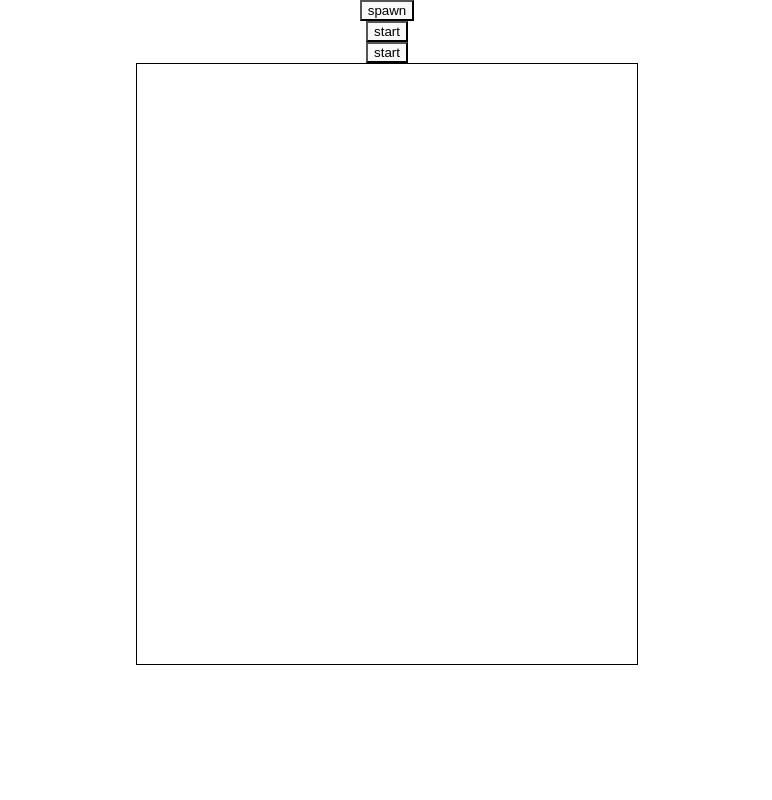
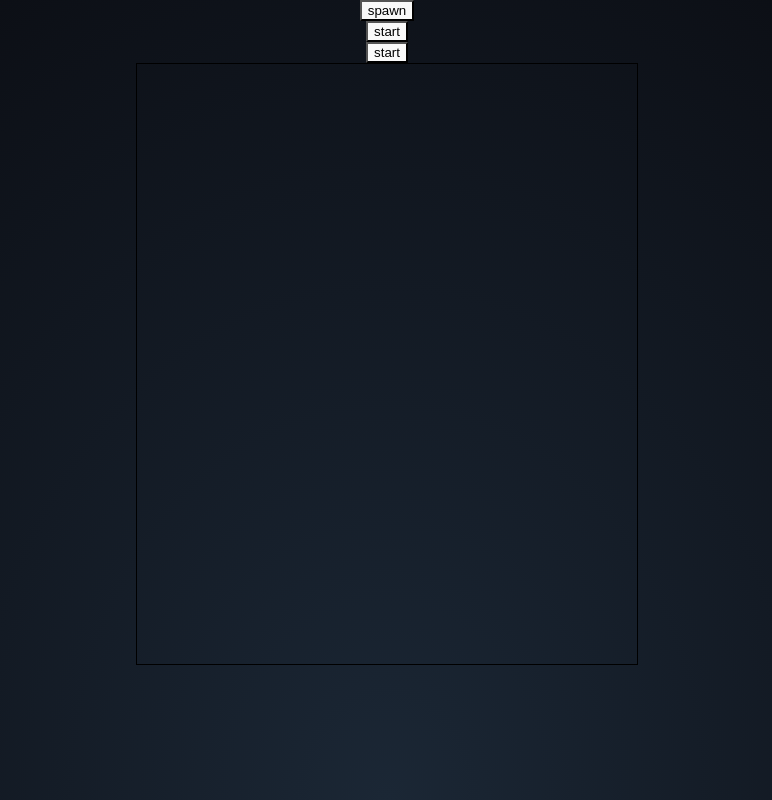
Before and after one commit to t-s-w/meteotype, a website built with Vite: page index.html in a window 1280 px wide. Shown: the whole page, without its empty margins (253-1025 px from the left). Built offline with nearby package versions, Linux system fonts and the light colour scheme.

Commit message:
Change background

```diff
--- a/src/style.css
+++ b/src/style.css
@@ -13,6 +13,12 @@
   -moz-osx-font-smoothing: grayscale;
   -webkit-text-size-adjust: 100%;
 }
+
+html {
+  /* space-like background: taken from https://codepen.io/sarazond/pen/LYGbwj */
+  background: radial-gradient(ellipse at bottom, #1B2735 0%, #090A0F 100%)
+}
+
 
 a {
   font-weight: 500;
```
